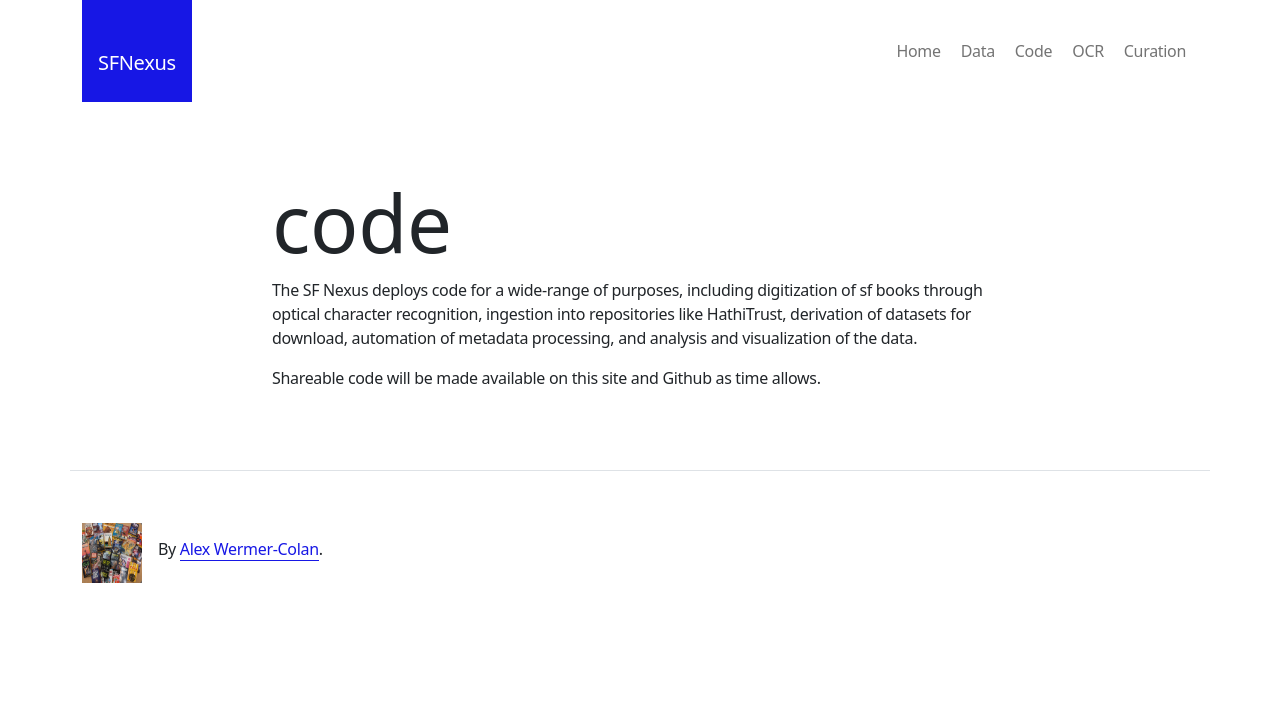
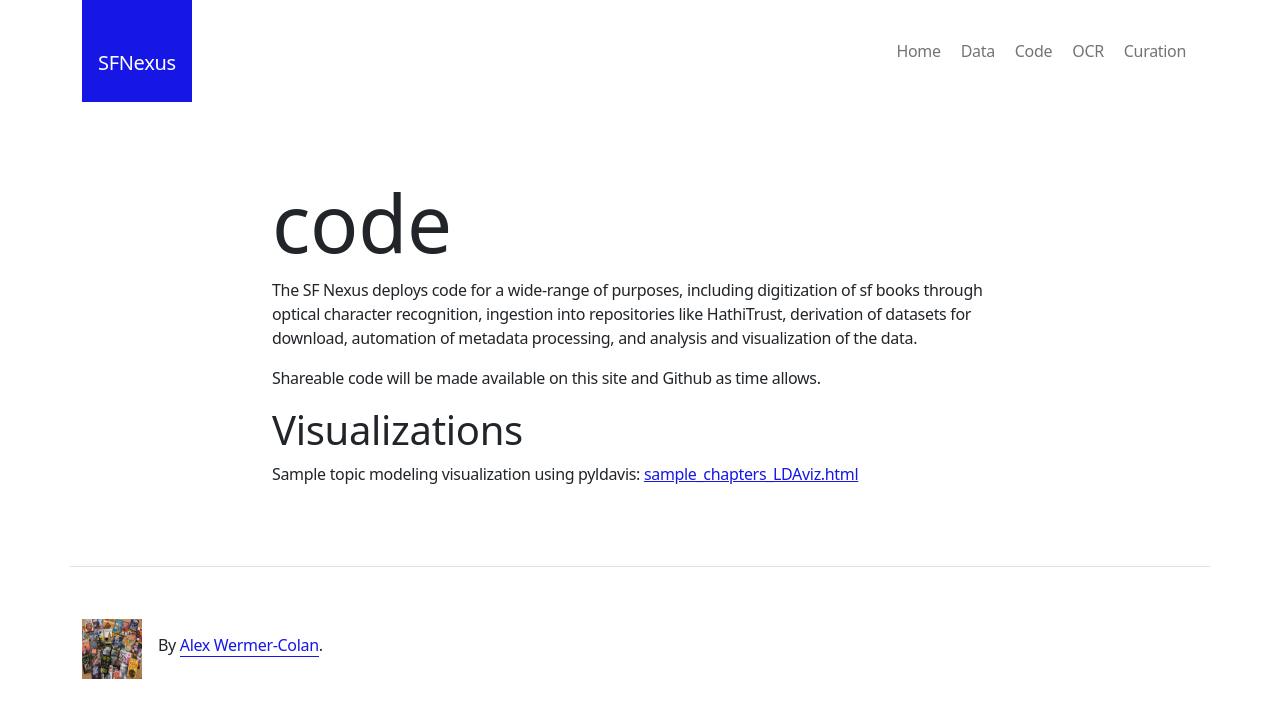
Before and after one commit to SF-Nexus/SF-Nexus.github.io, an Eleventy site: page src/code/index.md in a window 1280 px wide. Built offline with nearby package versions, Linux system fonts and the light colour scheme; Eleventy itself is replaced by a stand-in of ours; files that its build step writes are made by us from their sources.

Commit message:
Update index.md

```diff
--- a/src/code/index.md
+++ b/src/code/index.md
@@ -10,3 +10,7 @@ eleventyNavigation:
 The SF Nexus deploys code for a wide-range of purposes, including digitization of sf books through optical character recognition, ingestion into repositories like HathiTrust, derivation of datasets for download, automation of metadata processing, and analysis and visualization of the data.
 
 Shareable code will be made available on this site and Github as time allows.
+
+# Visualizations
+
+Sample topic modeling visualization using pyldavis: [sample_chapters_LDAviz.html](https://sfnexus.netlify.app/code/sample_chapters_ldaviz)
```
